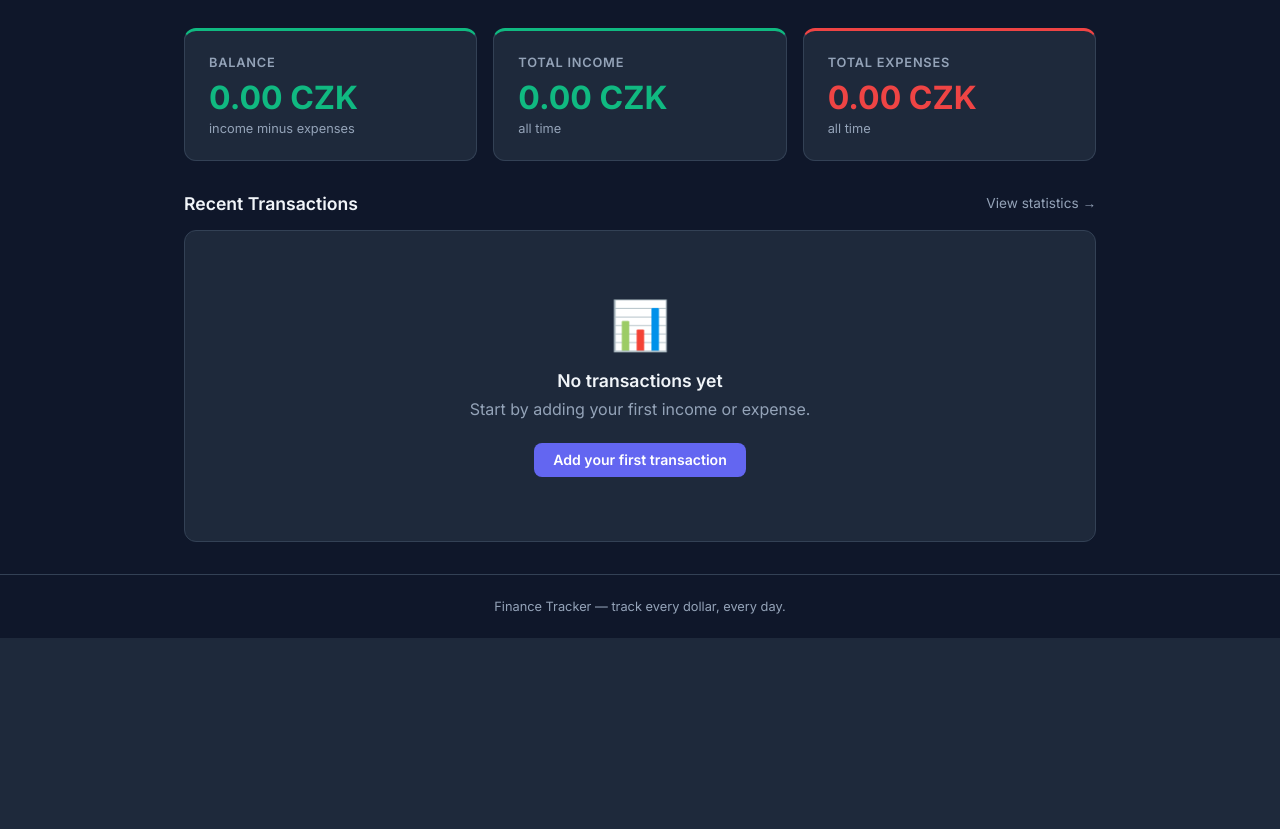
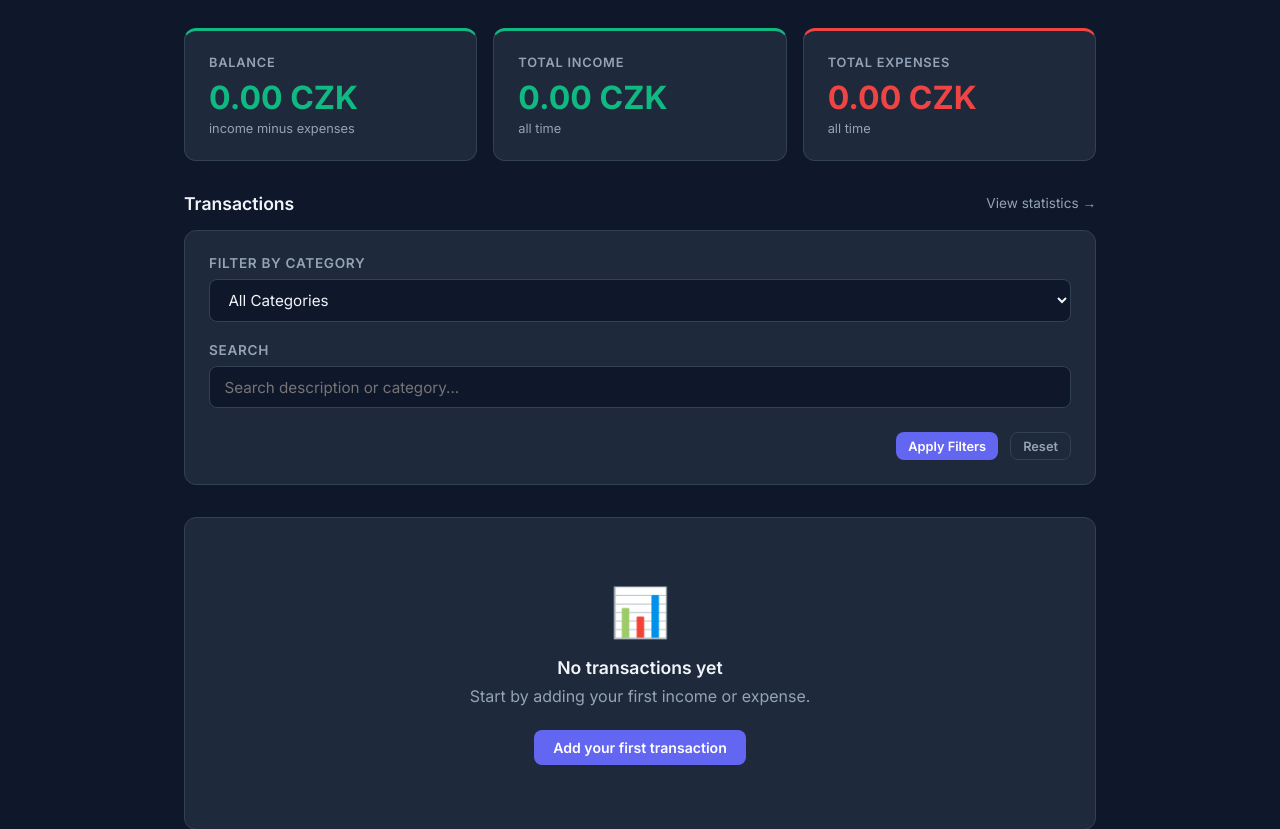
Before and after one commit to petkov93/finance-tracker, a Django app: page / in a window 1280 px wide. Shown: the part 179-1008 px from the top of the page. Before the commit the page ends 817 px from the top, so only its background shows below. Run offline with Django 5.2, Linux system fonts and the light colour scheme; the visitor is signed in with stand-in values (Sample User, id 1); data that the repository does not hold is empty.

Commit message:
feat: Implement full transaction list with filtering on dashboard

```diff
--- a/financetracker/static/financetracker/css/style.css
+++ b/financetracker/static/financetracker/css/style.css
@@ -476,6 +476,15 @@ a { color: inherit; text-decoration: none; }
 .subnav-link:hover { color: var(--text); background: var(--surface2); }
 .subnav-link.active { color: var(--text); background: var(--surface2); }
 
+/* ===== Transaction Filter Form ===== */
+.transaction-filter-form {
+  background: var(--surface);
+  border: 1px solid var(--border);
+  border-radius: var(--radius);
+  padding: 1.5rem;
+  margin-bottom: 2rem;
+}
+
 /* ===== Date range filter ===== */
 .chart-card-header {
   display: flex;
--- a/financetracker/templates/financetracker/dashboard.html
+++ b/financetracker/templates/financetracker/dashboard.html
@@ -27,9 +27,33 @@
 
 <section class="section">
   <div class="section-header">
-    <h2 class="section-title">Recent Transactions</h2>
+    <h2 class="section-title">Transactions
+        {% if selected_category or q_query %}
+            <span class="link-muted" style="font-size: 0.9em; margin-left: 10px;">(Filtered)</span>
+        {% endif %}
+    </h2>
     <a href="{% url 'statistics' %}" class="link-muted">View statistics →</a>
   </div>
+
+  <form method="get" class="transaction-filter-form">
+    <div class="form-group">
+        <label for="category-select" class="form-label">Filter by Category</label>
+        <select name="category" id="category-select" class="form-select">
+            <option value="">All Categories</option>
+            {% for category in all_categories %}
+                <option value="{{ category.id }}" {% if category.id|stringformat:"x" == selected_category %}selected{% endif %}>{{ category.name }}</option>
+            {% endfor %}
+        </select>
+    </div>
+    <div class="form-group">
+        <label for="q-input" class="form-label">Search</label>
+        <input type="text" name="q" id="q-input" class="form-control" value="{{ q_query }}" placeholder="Search description or category...">
+    </div>
+    <div class="form-actions">
+        <button type="submit" class="btn btn-primary btn-sm">Apply Filters</button>
+        <a href="{% url 'dashboard' %}" class="btn btn-ghost btn-sm">Reset</a>
+    </div>
+  </form>
 
   {% if transactions %}
     <div class="transaction-list">
--- a/financetracker/templates/financetracker/statistics.html
+++ b/financetracker/templates/financetracker/statistics.html
@@ -34,7 +34,7 @@
           <input type="date" name="from_date" value="{{ from_date }}" class="date-input" />
           <label class="date-range-label">To</label>
           <input type="date" name="to_date" value="{{ to_date }}" class="date-input" />
-          <button type="submit" class="btn btn-ghost btn-sm">Apply</button>
+          <button type="submit" class="btn btn-primary btn-sm">Apply Filters</button>
           <a href="{% url 'statistics' %}" class="btn btn-ghost btn-sm">Reset</a>
         </div>
       </form>
--- a/financetracker/views.py
+++ b/financetracker/views.py
@@ -53,8 +53,19 @@ def register_view(request):
 @login_required
 def dashboard(request):
     qs = Transaction.objects.filter(user=request.user).select_related("category")
-    transactions = qs[:20]
-    totals = qs.aggregate(
+    all_categories = Category.objects.all()
+
+    # Filtering
+    category_id = request.GET.get("category")
+    q_query = request.GET.get("q", "")
+
+    if category_id:
+        qs = qs.filter(category__id=category_id)
+    if q_query:
+        qs = qs.filter(Q(description__icontains=q_query) | Q(category__name__icontains=q_query))
+
+    transactions = qs
+    totals = Transaction.objects.filter(user=request.user).aggregate(
         total_income=Sum("amount", filter=Q(type="income")),
         total_expense=Sum("amount", filter=Q(type="expense")),
     )
@@ -64,6 +75,9 @@ def dashboard(request):
 
     return render(request, "financetracker/dashboard.html", {
         "transactions": transactions,
+        "all_categories": all_categories,
+        "selected_category": category_id,
+        "q_query": q_query,
         "total_income": total_income,
         "total_expense": total_expense,
         "balance": balance,
@@ -142,10 +156,11 @@ def statistics(request):
     if from_date > to_date:
         from_date, to_date = to_date, from_date
 
+    qs_filtered = qs.filter(date__gte=from_date, date__lte=to_date)
+
     # Monthly chart filtered by date range
     monthly_qs = (
-        qs
-        .filter(date__gte=from_date, date__lte=to_date)
+        qs_filtered
         .annotate(month=TruncMonth("date"))
         .values("month", "type")
         .annotate(total=Sum("amount"))
@@ -163,9 +178,9 @@ def statistics(request):
     monthly_income  = [months_map[m]["income"]  for m in month_labels]
     monthly_expense = [months_map[m]["expense"] for m in month_labels]
 
-    # Category breakdowns (all time, not date-filtered)
+    # Category breakdowns (filtered by date range)
     cat_expenses = (
-        qs.filter(type="expense", category__isnull=False)
+        qs_filtered.filter(type="expense", category__isnull=False)
         .values("category__name")
         .annotate(total=Sum("amount"))
         .order_by("-total")
@@ -175,7 +190,7 @@ def statistics(request):
     has_expense_categories = bool(cat_labels)
 
     cat_income = (
-        qs.filter(type="income", category__isnull=False)
+        qs_filtered.filter(type="income", category__isnull=False)
         .values("category__name")
         .annotate(total=Sum("amount"))
         .order_by("-total")
@@ -184,17 +199,17 @@ def statistics(request):
     income_cat_values = [float(r["total"]) for r in cat_income]
     has_income_categories = bool(income_cat_labels)
 
-    # Summary totals (all time)
-    totals = qs.aggregate(
+    # Summary totals (filtered by date range)
+    totals = qs_filtered.aggregate(
         total_income=Sum("amount", filter=Q(type="income")),
         total_expense=Sum("amount", filter=Q(type="expense")),
     )
     total_income  = float(totals["total_income"]  or 0)
     total_expense = float(totals["total_expense"] or 0)
 
-    total_count   = qs.count()
-    income_count  = qs.filter(type="income").count()
-    expense_count = qs.filter(type="expense").count()
+    total_count   = qs_filtered.count()
+    income_count  = qs_filtered.filter(type="income").count()
+    expense_count = qs_filtered.filter(type="expense").count()
 
     return render(request, "financetracker/statistics.html", {
         "month_labels":       json.dumps(month_labels),
```
